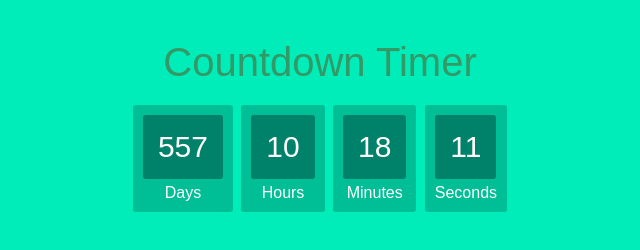
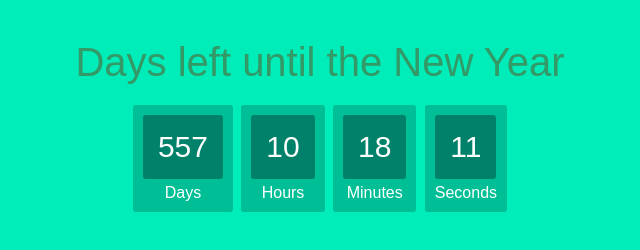
Before and after one commit to Yevheniia87/goit-js-hw-11-timer, a plain HTML site: page index.html in a window 1280 px wide. Shown: the whole page, without its empty margins (320-960 px from the left). Drawn offline with Linux system fonts and the light colour scheme.

Commit message:
завершило

```diff
--- a/index.html
+++ b/index.html
@@ -54,7 +54,7 @@
 </head>
 
 <body>
-    <h1 class="countdown-title">Countdown Timer</h1>
+    <h1 class="countdown-title">Days left until the New Year</h1>
     <div class="timer" id="timer-1">
         <div class="field">
             <span class="value" data-value="days">11</span>
```
